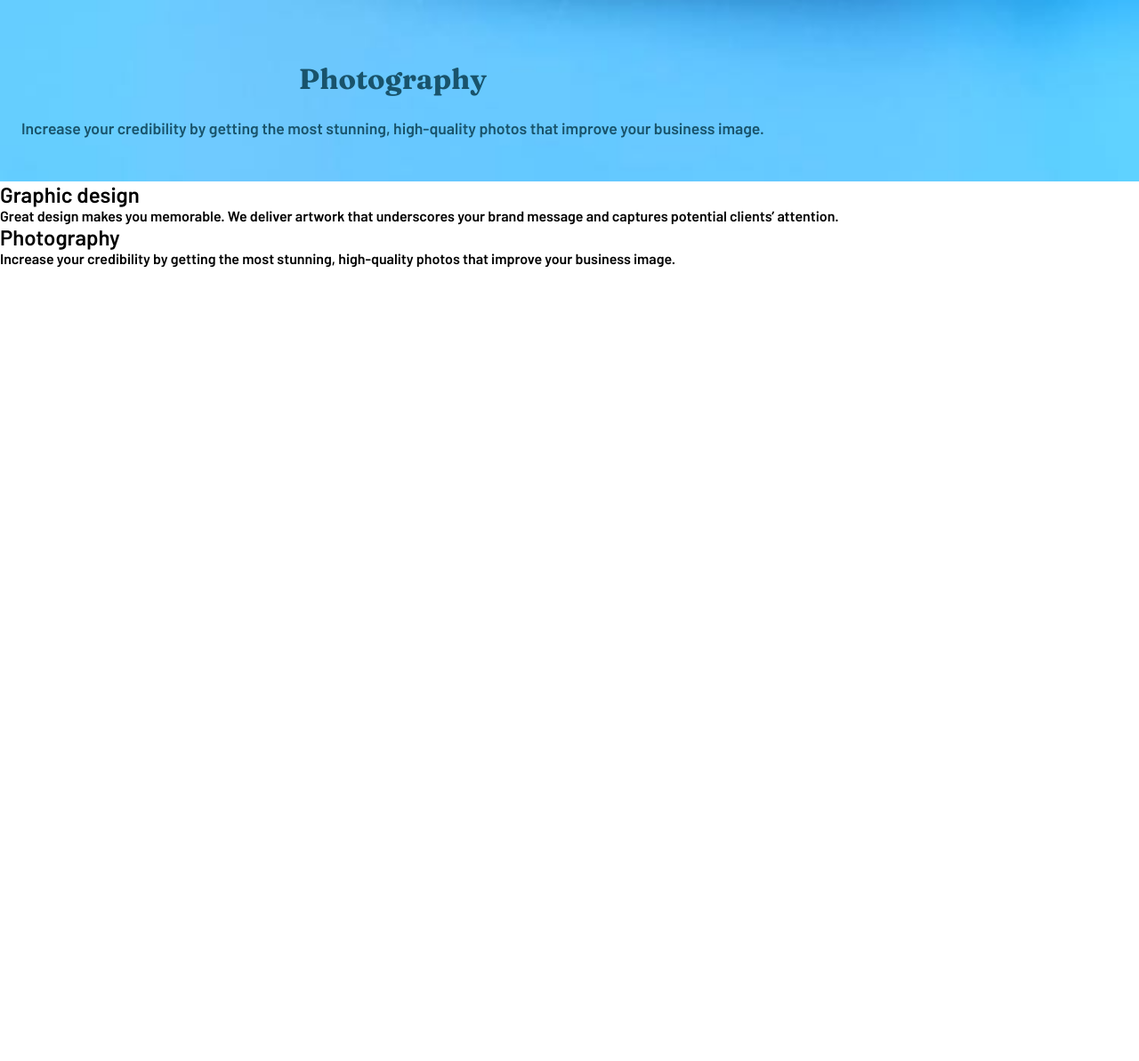
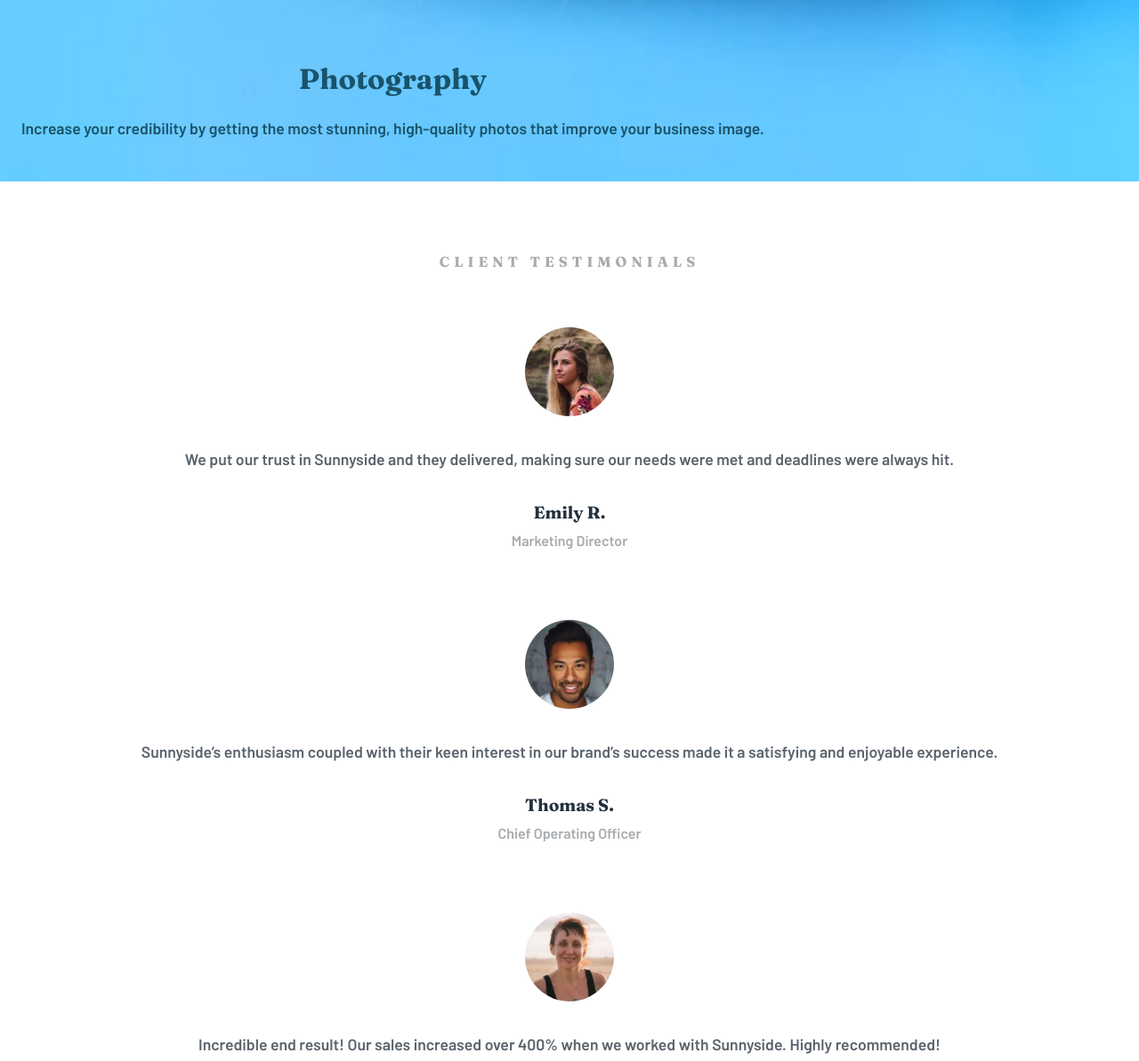
Before and after one commit to DavidMera27/sunnyday-landingpage-naranja, a plain HTML site: page index.html in a window 1280 px wide. Shown: the part 2930-4123 px from the top of the page at 89% size. Before the commit the page ends 3230 px from the top, so only its background shows below. Drawn offline with Linux system fonts and the light colour scheme.

Commit message:
Hecho testimonials

```diff
--- a/index.html
+++ b/index.html
@@ -69,18 +69,39 @@
       </div>
     </section>
 
-    <section class="jobs">
-      <div class="job__section">
-        <h1 class="job__tittle">Graphic design</h1>
-        <p class="job__paragraph">Great design makes you memorable. We deliver artwork that underscores your brand
-          message and captures potential
-          clients’ attention.</p>
-      </div>
+    <section class="testimonials container">
+      <h1 class="testimonials__tittle">Client testimonials</h1>
+      <div class="testimonials__container">
+        <article class="testimonial__item">
+          <img src="images/image-emily.jpg" class="testimonial__img">
+          <p class="testimonial__paragraph">We put our trust in Sunnyside and they delivered, making sure our needs were
+            met and deadlines were always hit.</p>
+          <div>
+            <h3 class="testimonial__name">Emily R.</h3>
+            <p class="testimonial__position">Marketing Director</p>
+          </div>
+        </article>
 
-      <div class="job__section">
-        <h1 class="job__tittle">Photography</h1>
-        <p class="job__paragraph">Increase your credibility by getting the most stunning, high-quality photos that
-          improve your business image.</p>
+        <article class="testimonial__item">
+          <img src="images/image-thomas.jpg" class="testimonial__img">
+          <p class="testimonial__paragraph">Sunnyside’s enthusiasm coupled with their keen interest in our brand’s
+            success made it a satisfying and enjoyable
+            experience.</p>
+          <div>
+            <h3 class="testimonial__name">Thomas S.</h3>
+            <p class="testimonial__position">Chief Operating Officer</p>
+          </div>
+        </article>
+
+        <article class="testimonial__item">
+          <img src="images/image-jennie.jpg" class="testimonial__img">
+          <p class="testimonial__paragraph">Incredible end result! Our sales increased over 400% when we worked with Sunnyside. Highly recommended!</p>
+          <div>
+            <h3 class="testimonial__name">Jennie F.</h3>
+            <p class="testimonial__position">Business Owner</p>
+          </div>
+        </article>
+
       </div>
     </section>
   </main>
@@ -99,20 +120,19 @@
 
 
 
-  Client testimonials
 
-  We put our trust in Sunnyside and they delivered, making sure our needs were met and deadlines were always hit.
-  Emily R.
-  Marketing Director
 
-  Sunnyside’s enthusiasm coupled with their keen interest in our brand’s success made it a satisfying and enjoyable
-  experience.
-  Thomas S.
-  Chief Operating Officer
 
-  Incredible end result! Our sales increased over 400% when we worked with Sunnyside. Highly recommended!
-  Jennie F.
-  Business Owner
+
+
+
+
+
+
+
+
+
+
 
   About
   Services
--- a/styles.css
+++ b/styles.css
@@ -155,3 +155,56 @@ body {
 .topic__texts--job {
   align-self: end;
 }
+
+.testimonials {
+  display: block;
+  text-align: center;
+}
+
+.testimonials__tittle {
+  font-family: var(--font1);
+  color: var(--grayish-blue);
+  font-size: 1rem;
+  font-weight: bold;
+  letter-spacing: 5px;
+  text-transform: uppercase;
+}
+
+.testimonials__container{
+    display: flex;
+    flex-direction: column;
+    margin-top: 4rem;
+    gap: 5rem;
+}
+
+.testimonial__item{
+    display: flex;
+    flex-direction: column;
+    align-items: center;
+    gap: 2rem;
+}
+
+.testimonial__img {
+  display: inline-block;
+  width: 100px;
+  border-radius: 50%;
+}
+
+.testimonial__paragraph {
+  color: var(--very-dark-grayish-blue);
+  font-size: 1.1rem;
+  line-height: 2rem;
+}
+
+.testimonial__name {
+  font-family: var(--font1);
+  color: var(--very-dark-desaturated-blue);
+  font-size: 1.2rem;
+  font-weight: bold;
+  margin-bottom: 10px;
+}
+
+.testimonial__position {
+  font-family: var(--font2);
+  color: var(--grayish-blue);
+}
```
